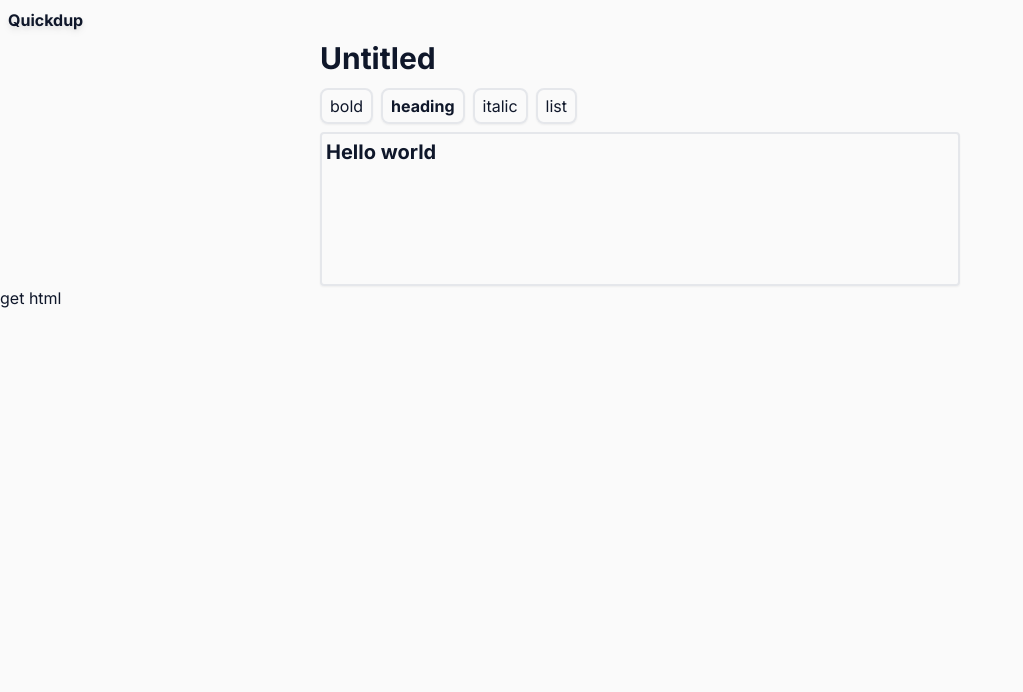
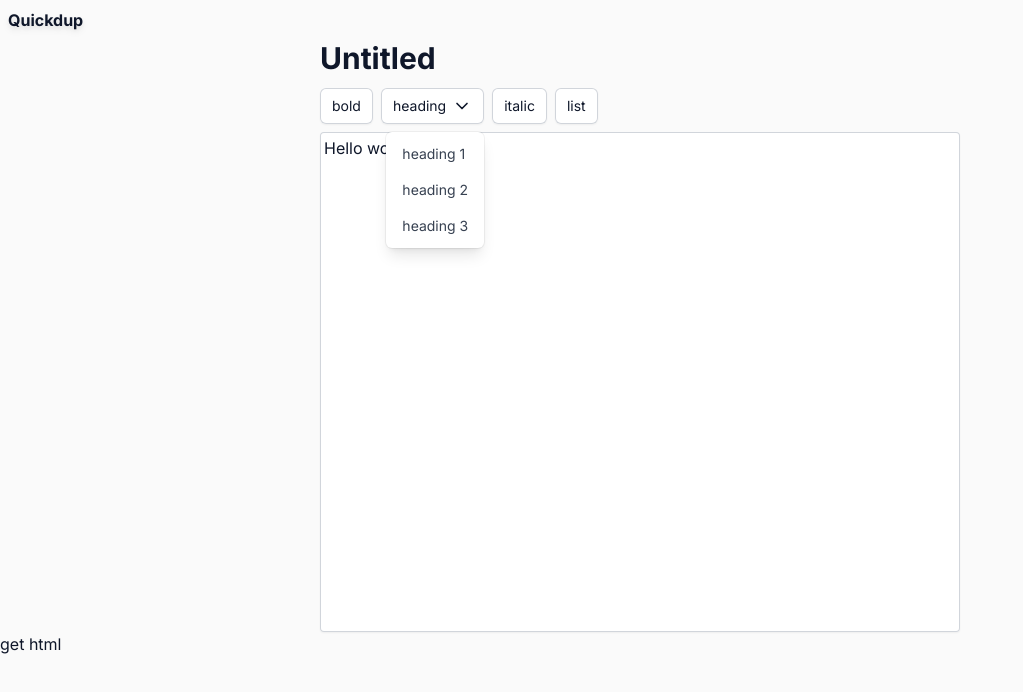
Before and after one commit to tnp2004/quickdup, a Next.js app in the folder web/: page /note/create in a window 1280 px wide. Both pictures are taken after a click on the button "heading". Shown: the top 692 px of the page, without its empty margins (0-1023 px from the left). Built offline with nearby package versions, Linux system fonts and the light colour scheme.

Commit message:
feat(web): add @headlessui/react dependency and update toolbar and editor styles

```diff
--- a/web/app/globals.css
+++ b/web/app/globals.css
@@ -7,13 +7,28 @@ body {
     background-color: #fafafa;
 }
 
-/* h3 */
-.heading-3 {
+h1 {
+    @apply text-3xl font-bold
+}
+
+h2 {
+    @apply text-2xl font-bold
+}
+
+h3 {
     @apply text-xl font-bold
 }
 
 .toolBtn {
-    @apply border-2 px-2 py-1 rounded-lg shadow-sm
+    @apply rounded-md bg-white px-3 py-2 text-sm shadow-sm ring-1 ring-inset ring-gray-300 hover:bg-gray-50
+}
+
+.dropdownElement {
+    @apply block px-4 py-2 text-sm text-gray-700 data-[focus]:bg-gray-100 data-[focus]:text-gray-900
+}
+
+.bulletList {
+    @apply list-disc
 }
 
 /* list */
--- a/web/components/editor.tsx
+++ b/web/components/editor.tsx
@@ -7,11 +7,12 @@ import { useState } from "react";
 
 export default function Editor() {
   const editor = useEditor({
+    autofocus: true,
     extensions: [StarterKit.configure({
       heading: {
-        levels: [3],
+        levels: [1,2,3],
         HTMLAttributes: {
-          class: 'heading-3',
+          class: 'heading',
         },
       },
       bold: {
@@ -26,21 +27,17 @@ export default function Editor() {
       },
       bulletList: {
         HTMLAttributes: {
-          class: 'list list-disc font-bold'
-        }
-      },
-      blockquote: {
-        HTMLAttributes: {
-          class: 'quote'
+          class: 'bulletList'
         }
       }
     })],
     content: "<p>Hello world</p>",
     editorProps: {
         attributes: {
-            class: "min-h-[150px] p-1 focus:outline-none"
+            class: "min-h-[500px] p-1 focus:outline-none"
         }
-    }
+    },
+    immediatelyRender: false
   });
 
   const [title, setTitle] = useState("Untitled")
@@ -50,7 +47,7 @@ export default function Editor() {
       <div className="w-1/2 mx-auto flex flex-col justify-center">
           <input className="text-3xl font-bold mb-2 focus:outline-none bg-transparent" type="text" value={title} onChange={(e) => setTitle(e.target.value)} />
           <Toolbar editor={editor} />
-          <EditorContent className="w-full mx-auto border-2 rounded shadow-sm" editor={editor}/>
+          <EditorContent className="w-full mx-auto rounded shadow-sm bg-white ring-1 ring-inset ring-gray-300" editor={editor}/>
       </div>
       <button onClick={() => console.log(editor?.getHTML())}>get html</button>
     </div>
--- /dev/null
+++ b/web/components/headingDropdown.tsx
@@ -0,0 +1,37 @@
+import { Menu, MenuButton, MenuItem, MenuItems } from '@headlessui/react'
+import { Editor } from '@tiptap/react'
+import { isActive } from '@/utils'
+
+export default function HeadingDropdown({editor}: {editor: Editor | null}) {
+  return (
+    <Menu as="div" className="relative inline-block text-left">
+      <div>
+        <MenuButton className={`${isActive(editor,"heading")} inline-flex w-full justify-center gap-x-1.5 toolBtn`}>
+          heading
+          <svg xmlns="http://www.w3.org/2000/svg" viewBox="0 0 24 24" fill="none" stroke="currentColor" strokeWidth="2" strokeLinecap="round" strokeLinejoin="round" className="lucide lucide-chevron-down w-5"><path d="m6 9 6 6 6-6"/></svg>
+        </MenuButton>
+      </div>
+
+      <MenuItems
+        transition
+        className="absolute right-0 z-10 mt-2 w-fit origin-top-right rounded-md bg-white shadow-lg ring-1 ring-black ring-opacity-5 transition focus:outline-none data-[closed]:scale-95 data-[closed]:transform data-[closed]:opacity-0 data-[enter]:duration-100 data-[leave]:duration-75 data-[enter]:ease-out data-[leave]:ease-in"
+      >
+        <div className="py-1">
+
+           <MenuItem>
+            <button className={`dropdownElement`}
+          onClick={() => editor?.chain().focus().toggleHeading({level: 1}).run()}>heading 1</button>
+         </MenuItem>
+           <MenuItem>
+            <button className={`dropdownElement`}
+          onClick={() => editor?.chain().focus().toggleHeading({level: 2}).run()}>heading 2</button>
+         </MenuItem>
+           <MenuItem>
+            <button className={`dropdownElement`}
+          onClick={() => editor?.chain().focus().toggleHeading({level: 3}).run()}>heading 3</button>
+         </MenuItem>
+        </div>
+      </MenuItems>
+    </Menu>
+  )
+}
--- a/web/components/toolbar.tsx
+++ b/web/components/toolbar.tsx
@@ -1,18 +1,18 @@
 import { Editor } from "@tiptap/react";
+import HeadingDropdown from "./headingDropdown";
+import { isActive } from "@/utils";
 
 export default function Toolbar({ editor }: {editor: Editor | null}) {
-  const isActive = (className: string): string => {
-    return editor?.isActive(className) ? "font-bold" : ""
-  }
     return (
       <div className="flex gap-2 mb-1 py-1">
-        <button className={`${isActive("bold")} toolBtn`}
+        <button className={`${isActive(editor,"bold")} toolBtn`}
           onClick={() => editor?.chain().focus().toggleBold().run()}>bold</button>
-        <button className={`${isActive("heading")} toolBtn`}
-          onClick={() => editor?.chain().focus().toggleHeading({level: 3}).run()}>heading</button>
-        <button className={`${isActive("italic")} toolBtn`}
+
+        <HeadingDropdown editor={editor}/>
+
+          <button className={`${isActive(editor,"italic")} toolBtn`}
           onClick={() => editor?.chain().focus().toggleItalic().run()}>italic</button>
-        <button className={`${isActive("list")} toolBtn`}
+        <button className={`${isActive(editor,"list")} toolBtn`}
           onClick={() => editor?.chain().focus().toggleBulletList().run()}>list</button>
       </div>
     )
--- a/web/package.json
+++ b/web/package.json
@@ -9,6 +9,7 @@
     "lint": "next lint"
   },
   "dependencies": {
+    "@headlessui/react": "^2.1.2",
     "@tiptap/pm": "^2.6.5",
     "@tiptap/react": "^2.6.5",
     "@tiptap/starter-kit": "^2.6.5",
--- /dev/null
+++ b/web/utils.ts
@@ -0,0 +1,5 @@
+import { Editor } from "@tiptap/react"
+
+export const isActive = (editor: Editor | null,className: string): string => {
+    return editor?.isActive(className) ? "font-bold" : ""
+}
```
Also changed, not shown: 1 other file (tests, documents, lock files or other folders).
